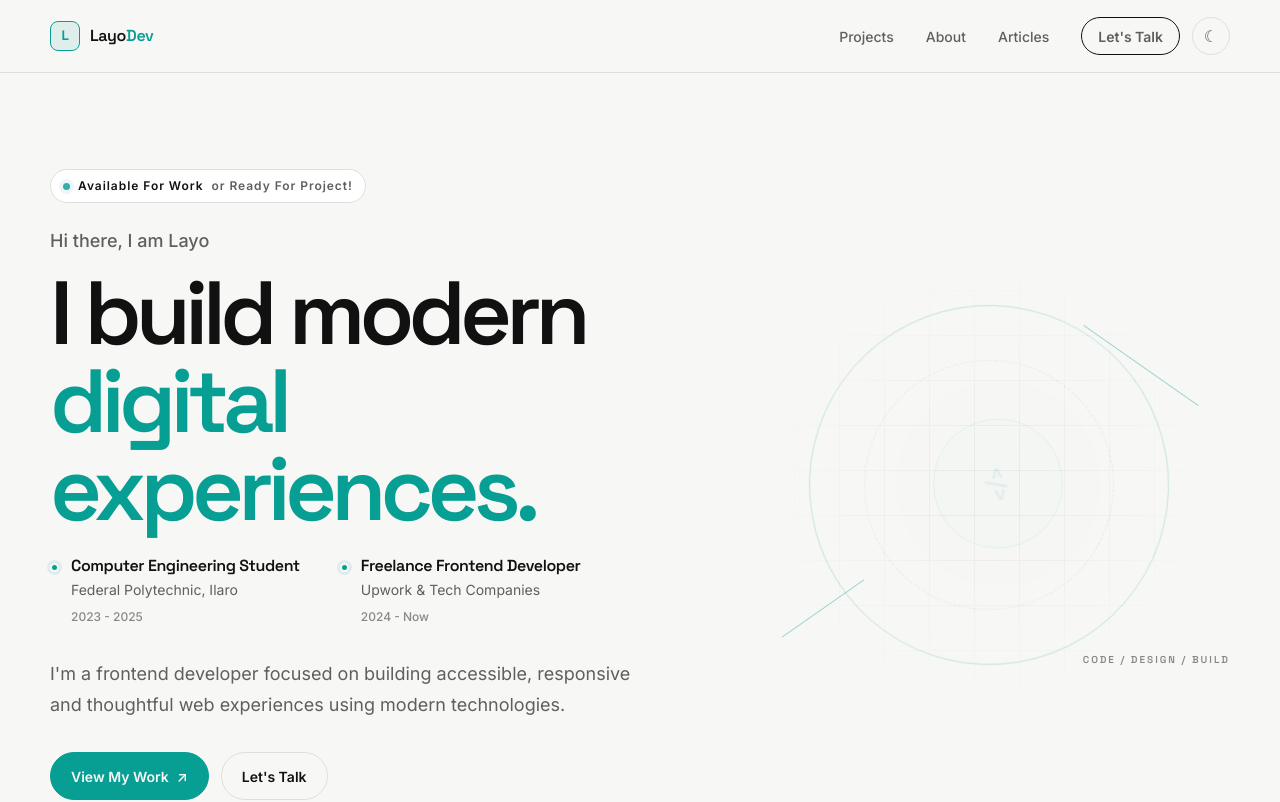
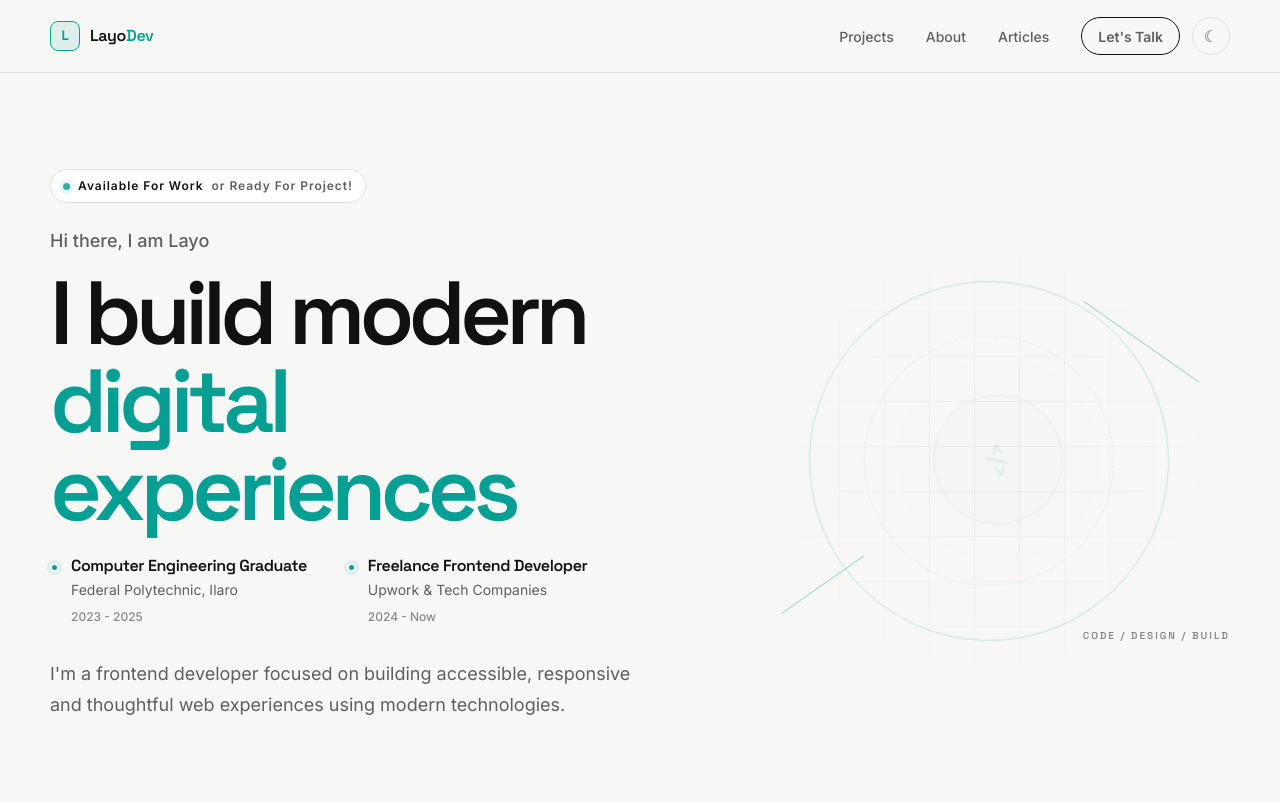
Before and after one commit to Noftyfootie/modern-portfolio, a React (Vite) app: page / in a window 1280 px wide. Shown: the top 802 px of the page. Built offline with nearby package versions, Linux system fonts and the light colour scheme.

Commit message:
Hero section

```diff
--- a/src/sections/Hero/Hero.jsx
+++ b/src/sections/Hero/Hero.jsx
@@ -21,7 +21,7 @@ function Hero() {
           {/* Main Heading */}
           <h1 className="hero__title">
             I build modern
-            <span>digital experiences.</span>
+            <span>digital experiences</span>
           </h1>
 
           {/* Experience / Education */}
@@ -30,7 +30,7 @@ function Hero() {
               <span className="hero__timeline-dot" />
 
               <div className="hero__timeline-content">
-                <h3>Computer Engineering Student</h3>
+                <h3>Computer Engineering Graduate</h3>
 
                 <p>Federal Polytechnic, Ilaro</p>
 
@@ -57,7 +57,7 @@ function Hero() {
             and thoughtful web experiences using modern technologies.
           </p>
 
-          {/* Actions */}
+          {/* Actions
           <div className="hero__actions">
             <a href="#projects" className="hero__button hero__button--primary">
               View My Work
@@ -67,7 +67,7 @@ function Hero() {
             <a href="#contact" className="hero__button hero__button--secondary">
               Let's Talk
             </a>
-          </div>
+          </div> */}
         </div>
 
         {/* Hero Visual */}
```
